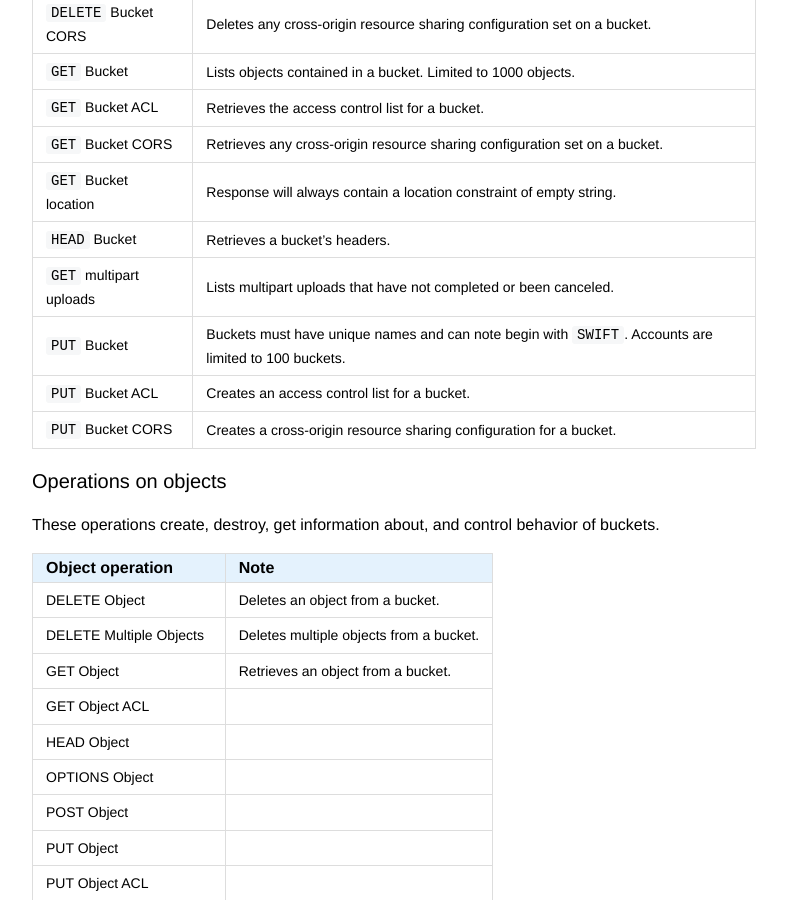
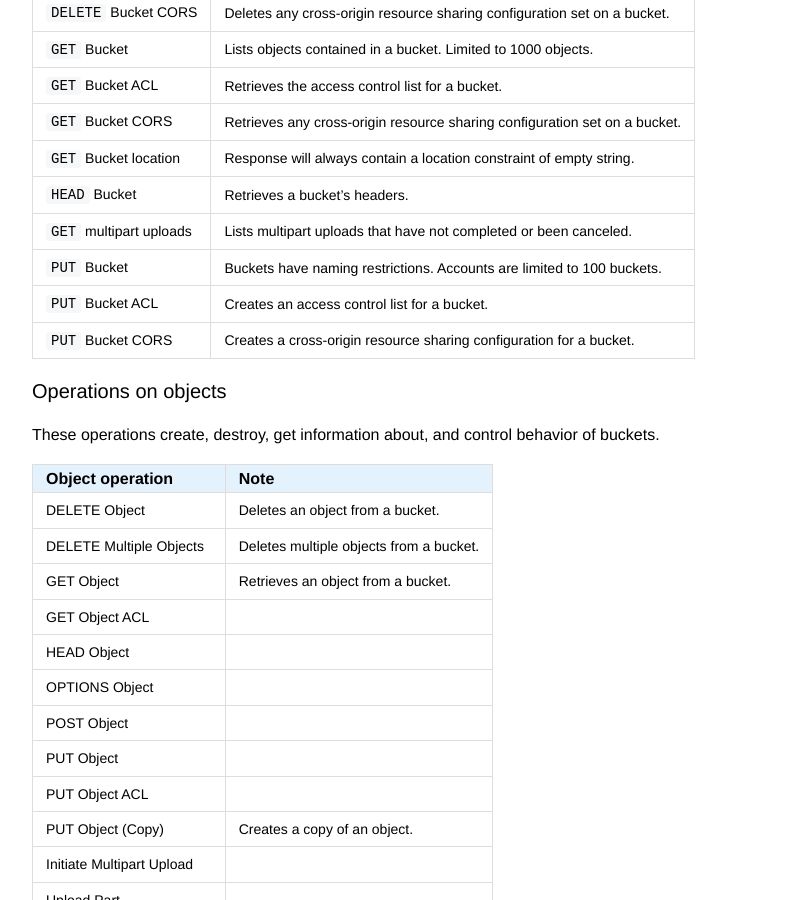
Before and after one commit to mpcarl-ibm/crs-docs, a Jekyll site: the page built from _api/overview.md, in a window 1280 px wide and 900 px high, scrolled down 922 px. Shown: the whole window, without its empty margins (369-1156 px from the left). Built offline with Jekyll 4.4.1, drawn with Linux system fonts in a browser that asks for light colours.

Commit message:
fixed typo in api overview

```diff
--- a/_api/overview.md
+++ b/_api/overview.md
@@ -41,7 +41,7 @@
 | `GET` Bucket location | Response will always contain a location constraint of empty string. |
 | `HEAD` Bucket | Retrieves a bucket's headers. |
 | `GET` multipart uploads | Lists multipart uploads that have not completed or been canceled. |
-| `PUT` Bucket | Buckets must have unique names and can note begin with `SWIFT`. Accounts are limited to 100 buckets. |
+| `PUT` Bucket | Buckets have naming restrictions. Accounts are limited to 100 buckets. |
 | `PUT` Bucket ACL | Creates an access control list for a bucket. |
 | `PUT` Bucket CORS | Creates a cross-origin resource sharing configuration for a bucket.|
 
```
Also changed, not shown: 3 other files.
